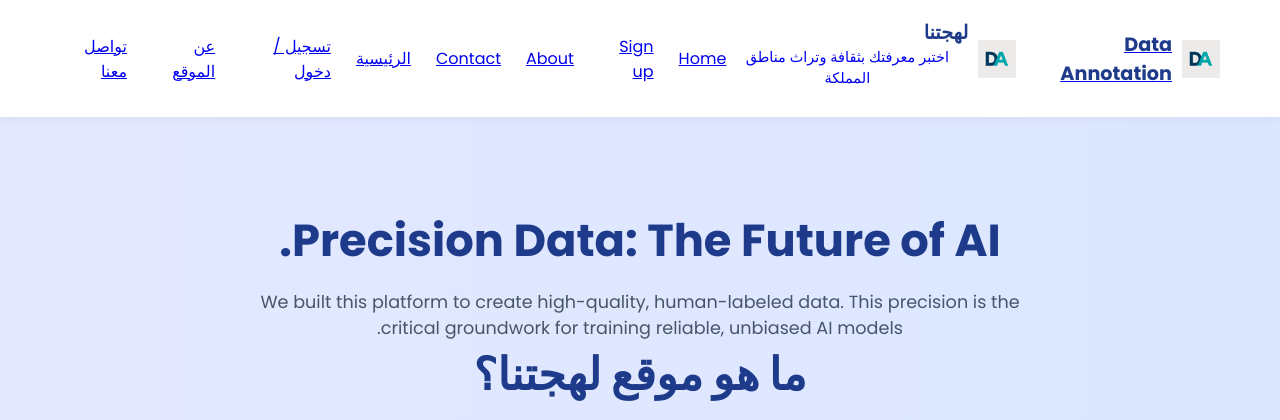
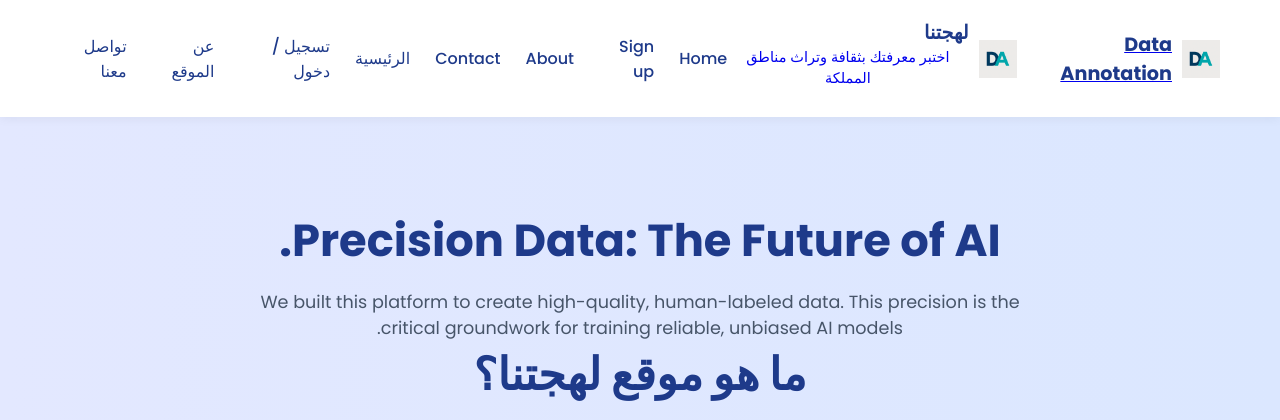
Before and after one commit to AmrBinMohmmad/Turath, a PHP site: page /about.html in a window 1280 px wide. Shown: the top 420 px of the page. Run offline with PHP 8.4, Linux system fonts and the light colour scheme.

Commit message:
Update style.css

```diff
--- a/style.css
+++ b/style.css
@@ -128,9 +128,20 @@ nav {
   gap: 25px;
 }
 
-/* نلغي المارجن القديم اللي كان يبوظ المسافات */
 nav a {
+
+  color: #1e3a8a;
+
+  text-decoration: none;
+
+  margin-left: 25px;
+
+  font-weight: 500;
+
+  transition: 0.3s;
+
   margin: 0 !important;
+
 }
 
 nav a:hover {
```
